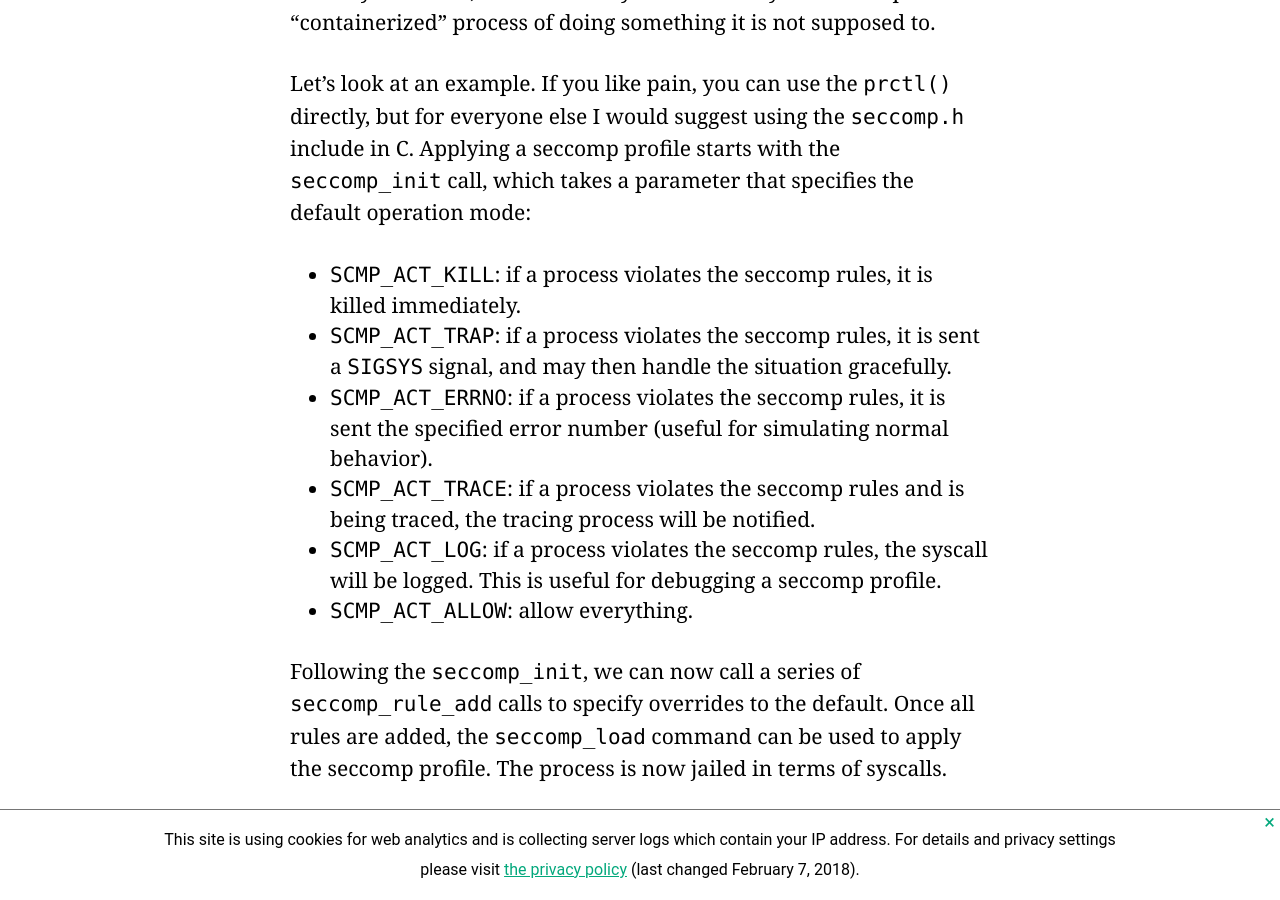
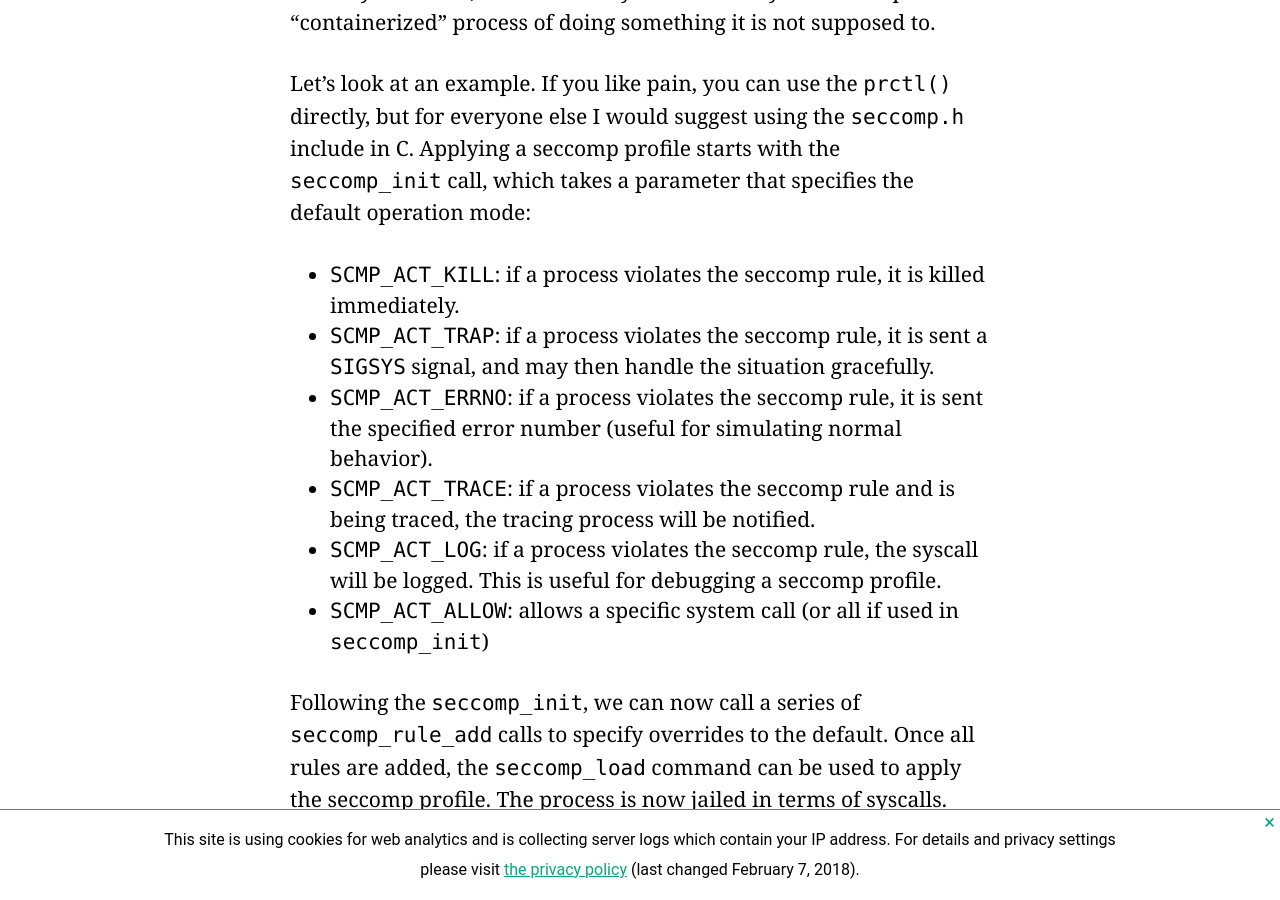
Before and after one commit to Moniter123/build-cdn, a Jekyll site: the page built from _posts/2018-02-06-under-the-hood-of-docker.md, in a window 1280 px wide and 900 px high, scrolled down 8461 px. Built offline with Jekyll 4.4.1, drawn with Linux system fonts in a browser that asks for light colours.

Commit message:
minor fix

```diff
--- a/_posts/2018-02-06-under-the-hood-of-docker.md
+++ b/_posts/2018-02-06-under-the-hood-of-docker.md
@@ -232,12 +232,12 @@
 suggest using the `seccomp.h` include in C. Applying a seccomp profile starts with the `seccomp_init` call, which takes
 a parameter that specifies the default operation mode:
 
-- `SCMP_ACT_KILL`: if a process violates the seccomp rules, it is killed immediately.
-- `SCMP_ACT_TRAP`: if a process violates the seccomp rules, it is sent a `SIGSYS` signal, and may then handle the situation gracefully.
-- `SCMP_ACT_ERRNO`: if a process violates the seccomp rules, it is sent the specified error number (useful for simulating normal behavior).
-- `SCMP_ACT_TRACE`: if a process violates the seccomp rules and is being traced, the tracing process will be notified.
-- `SCMP_ACT_LOG`: if a process violates the seccomp rules, the syscall will be logged. This is useful for debugging a seccomp profile.
-- `SCMP_ACT_ALLOW`: allow everything.
+- `SCMP_ACT_KILL`: if a process violates the seccomp rule, it is killed immediately.
+- `SCMP_ACT_TRAP`: if a process violates the seccomp rule, it is sent a `SIGSYS` signal, and may then handle the situation gracefully.
+- `SCMP_ACT_ERRNO`: if a process violates the seccomp rule, it is sent the specified error number (useful for simulating normal behavior).
+- `SCMP_ACT_TRACE`: if a process violates the seccomp rule and is being traced, the tracing process will be notified.
+- `SCMP_ACT_LOG`: if a process violates the seccomp rule, the syscall will be logged. This is useful for debugging a seccomp profile.
+- `SCMP_ACT_ALLOW`: allows a specific system call (or all if used in `seccomp_init`)
 
 Following the `seccomp_init`, we can now call a series of `seccomp_rule_add` calls to specify overrides to the default.
 Once all rules are added, the `seccomp_load` command can be used to apply the seccomp profile. The process is now jailed
```
